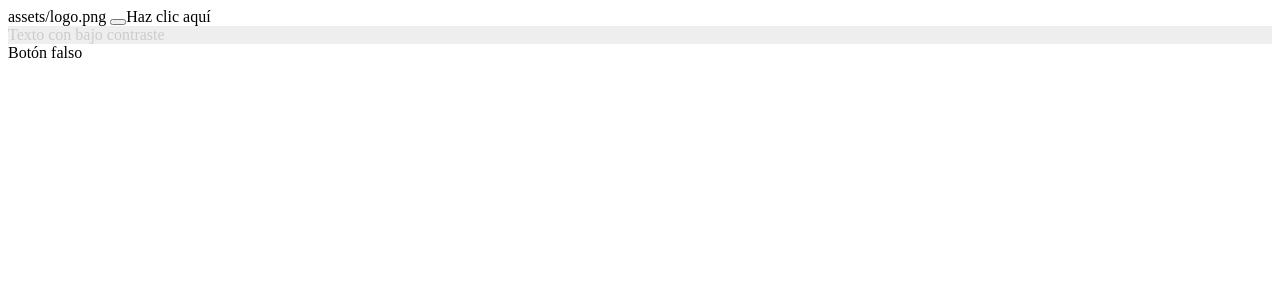
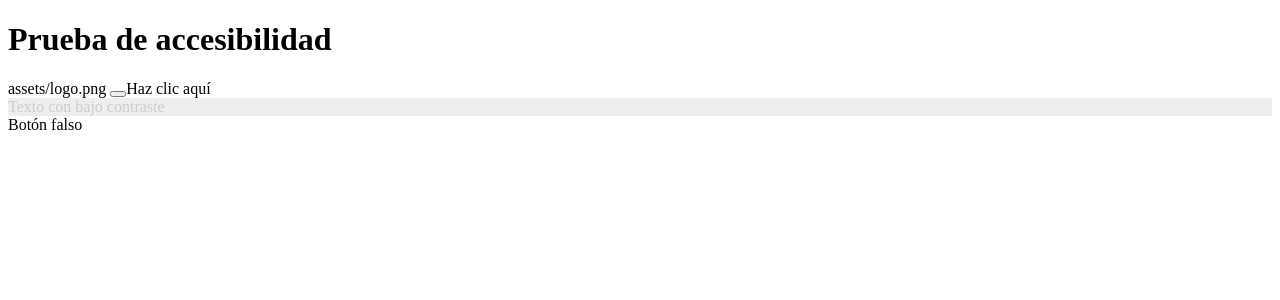
Before and after one commit to PabloSanchezLeyTR/secure-sand-box, an Angular app in the folder pablo-sand-box/: page / in a window 1280 px wide. Shown: the top 300 px of the page. Built offline with nearby package versions, Linux system fonts and the light colour scheme.

Commit message:
test new debug

```diff
--- a/pablo-sand-box/src/app/app.component.html
+++ b/pablo-sand-box/src/app/app.component.html
@@ -1,3 +1,5 @@
+<h1>Prueba de accesibilidad</h1>
+
 <!-- Imagen sin alt -->
 assets/logo.png
 
```
Also changed, not shown: pablo-sand-box/src/app/.axe-linter.yml (added).
